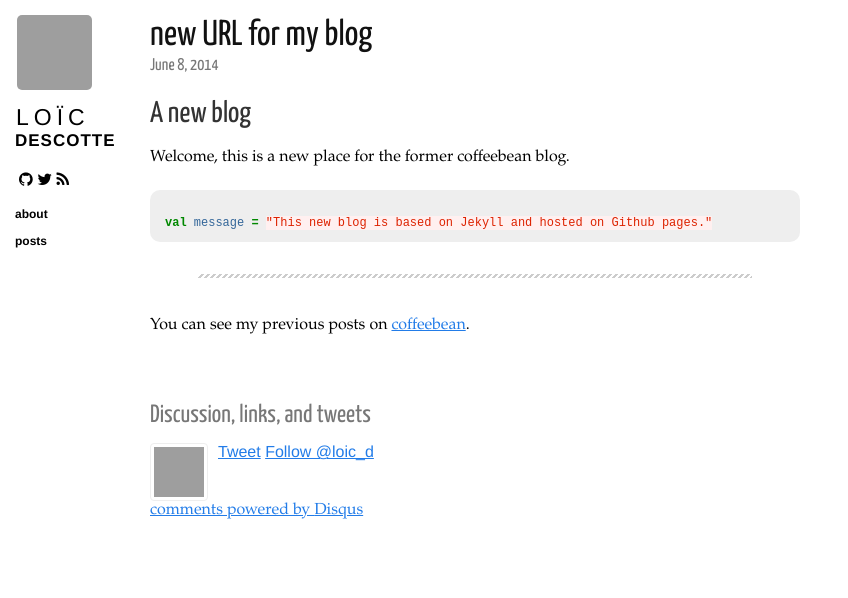
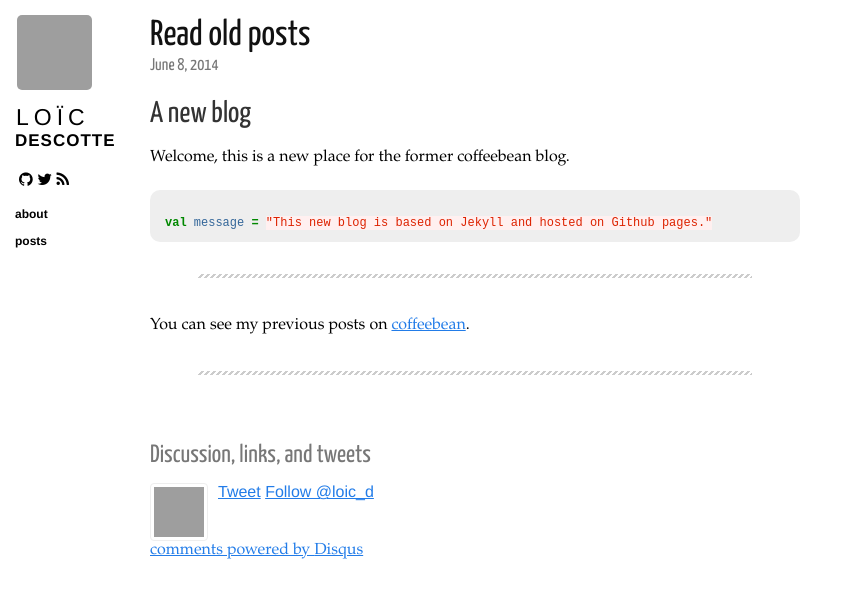
Before and after one commit to loicdescotte/loicdescotte.github.io, a Jekyll site: the page built from _posts/2014-06-08-first.md, in a window 1280 px wide, cut to the strip 0-598 px from the top of the page. Shown: the whole strip, without its empty margins (0-848 px from the left). Built offline with Jekyll 4.4.1, drawn with Linux system fonts in a browser that asks for light colours; nearby versions of some CDN libraries; Markdown is read by kramdown in place of the engine named in the settings; comment, search, counter and statistics services are not loaded; part of the change alters nothing that is shown; grey boxes are pictures that could not be loaded.

```diff
--- a/_config.yml
+++ b/_config.yml
@@ -10,3 +10,8 @@ name: Loïc Descotte
 url: http://loicdescotte.github.com
 description: A blog about Scala, Java and other coding stuffs
 twitter: loic_d
+
+analytics :
+  provider : google
+  google :
+      tracking_id : 'UA-51829653-1'
--- a/_posts/2014-06-08-first.md
+++ b/_posts/2014-06-08-first.md
@@ -1,6 +1,6 @@
 ---
 layout: post
-title: new URL for my blog
+title: Read old posts
 category: posts
 ---
 
@@ -15,3 +15,5 @@ val message = "This new blog is based on Jekyll and hosted on Github pages."
 ---
 
 You can see my previous posts on [coffeebean](http://coffeebean.loicdescotte.com).
+
+---
```
